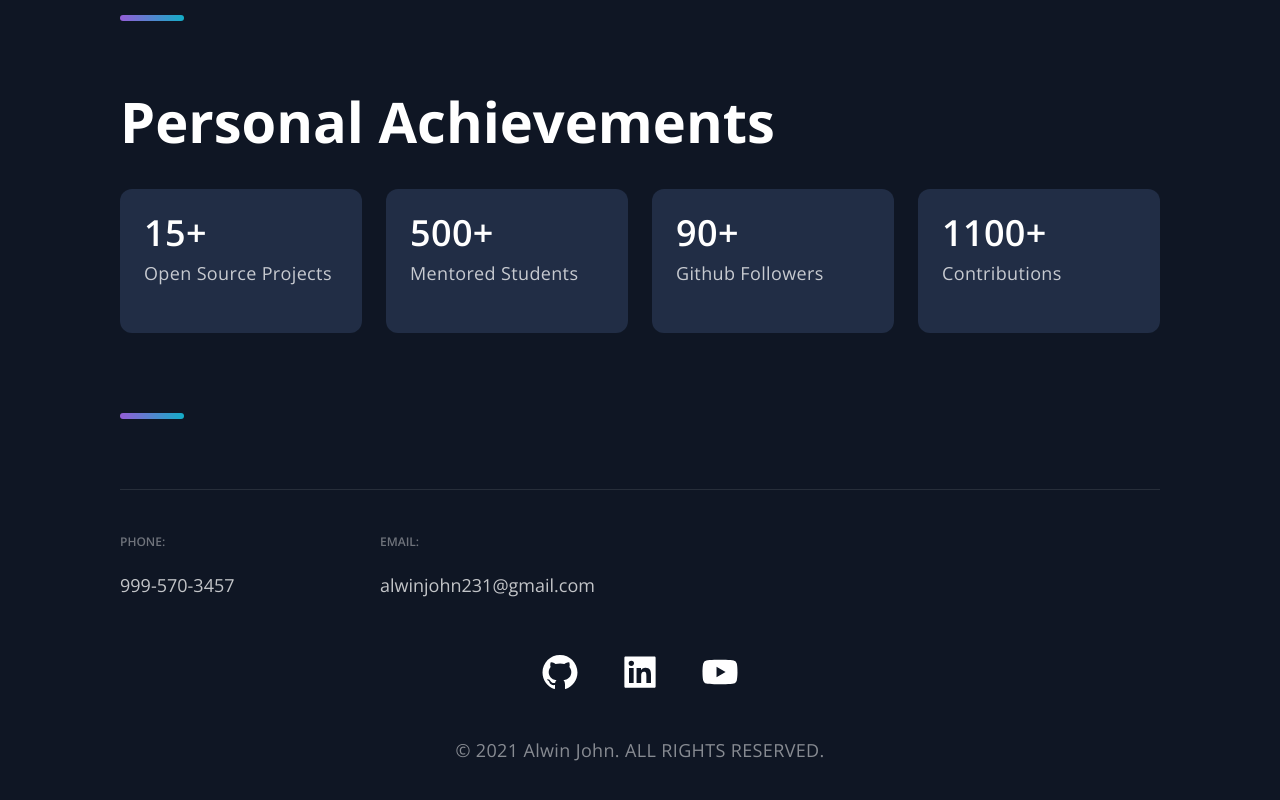
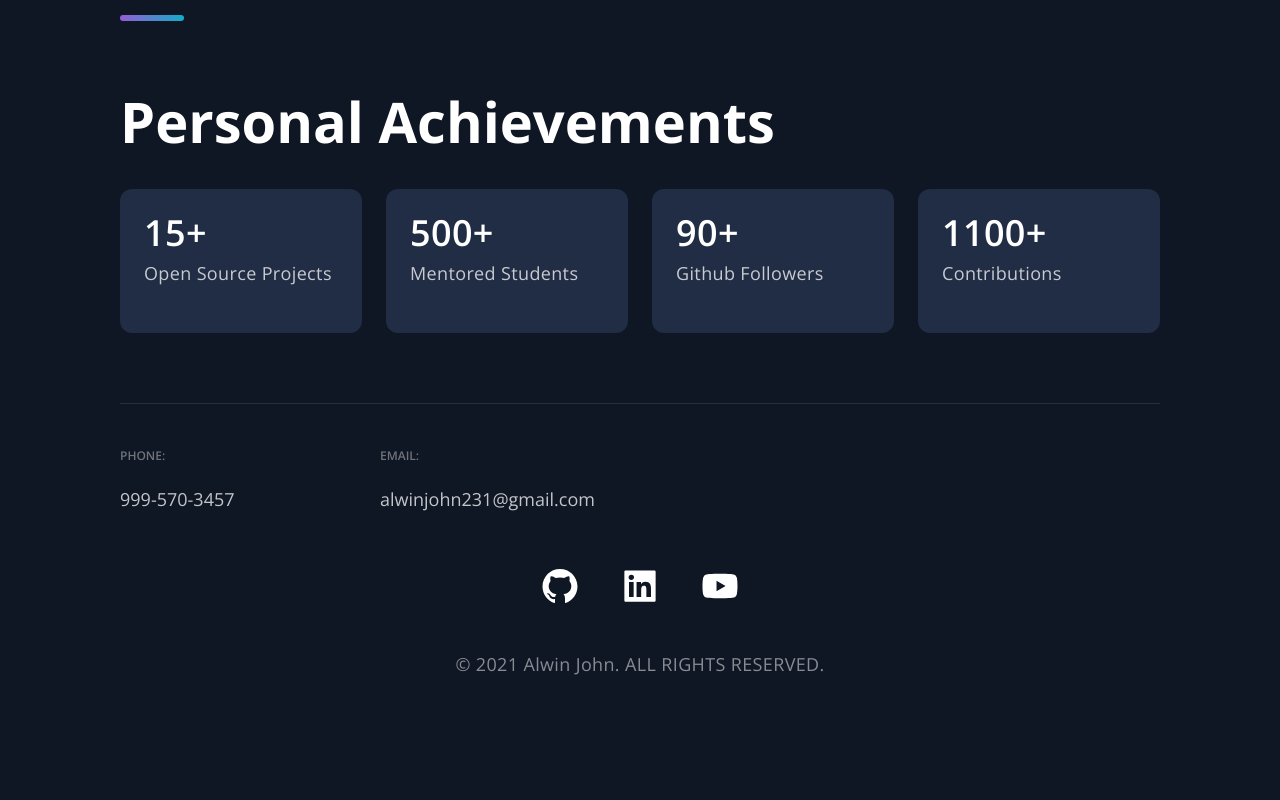
Before and after one commit to Dexters-Hub/portfolio-v1, a Next.js app: page / in a window 1280 px wide. Shown: the part 4471-5271 px from the top of the page. After the commit the page ends 5185 px from the top, so only its background shows below. Built offline with nearby package versions, Linux system fonts and the light colour scheme.

Commit message:
added more descriptions

```diff
--- a/src/components/Accomplishments/Accomplishments.js
+++ b/src/components/Accomplishments/Accomplishments.js
@@ -21,7 +21,7 @@ const Accomplishments = () => (
         </Box>
       ))}
     </Boxes>
-    <SectionDivider divider/>
+
   </Section>
 );
 
```
